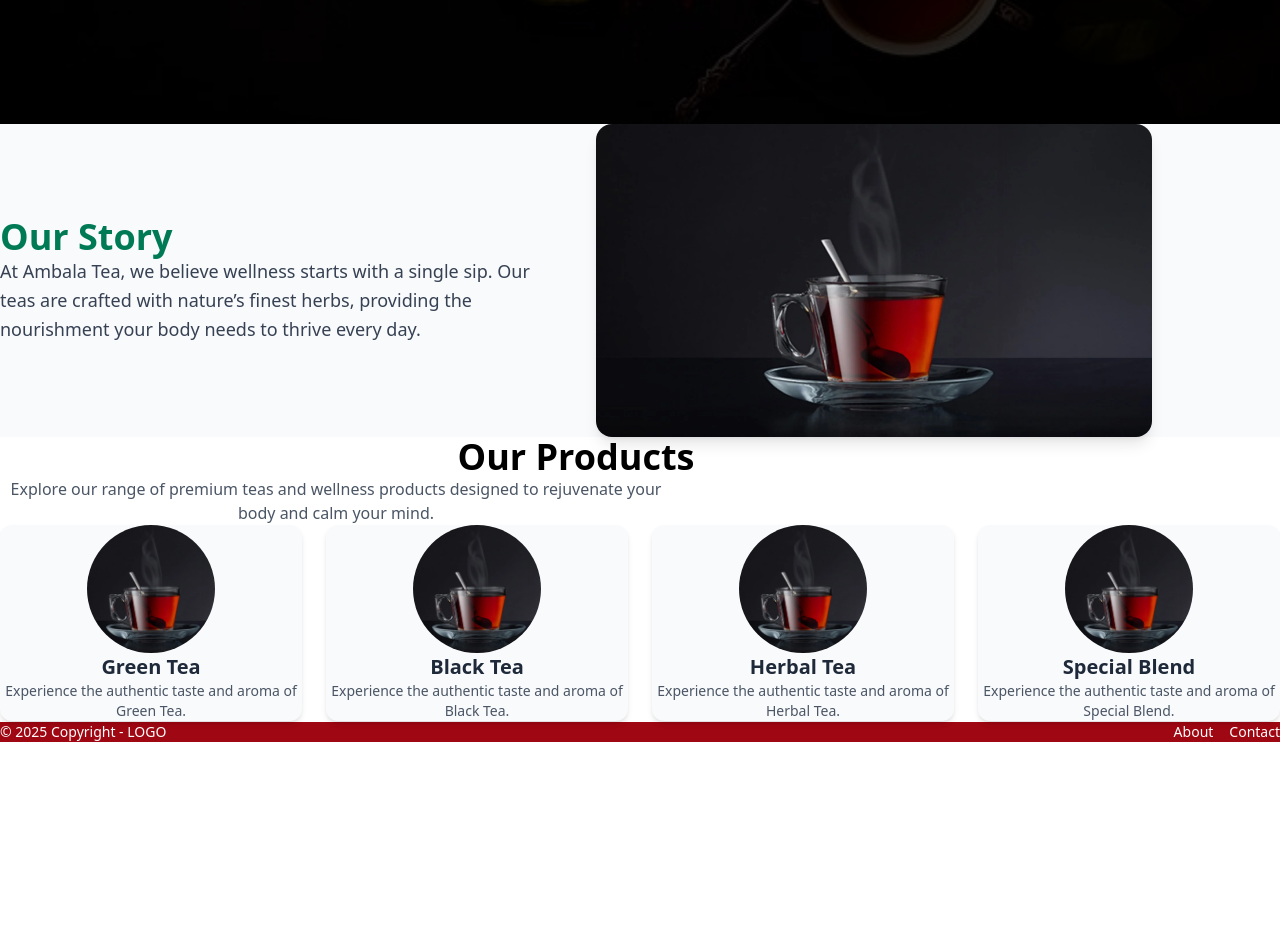
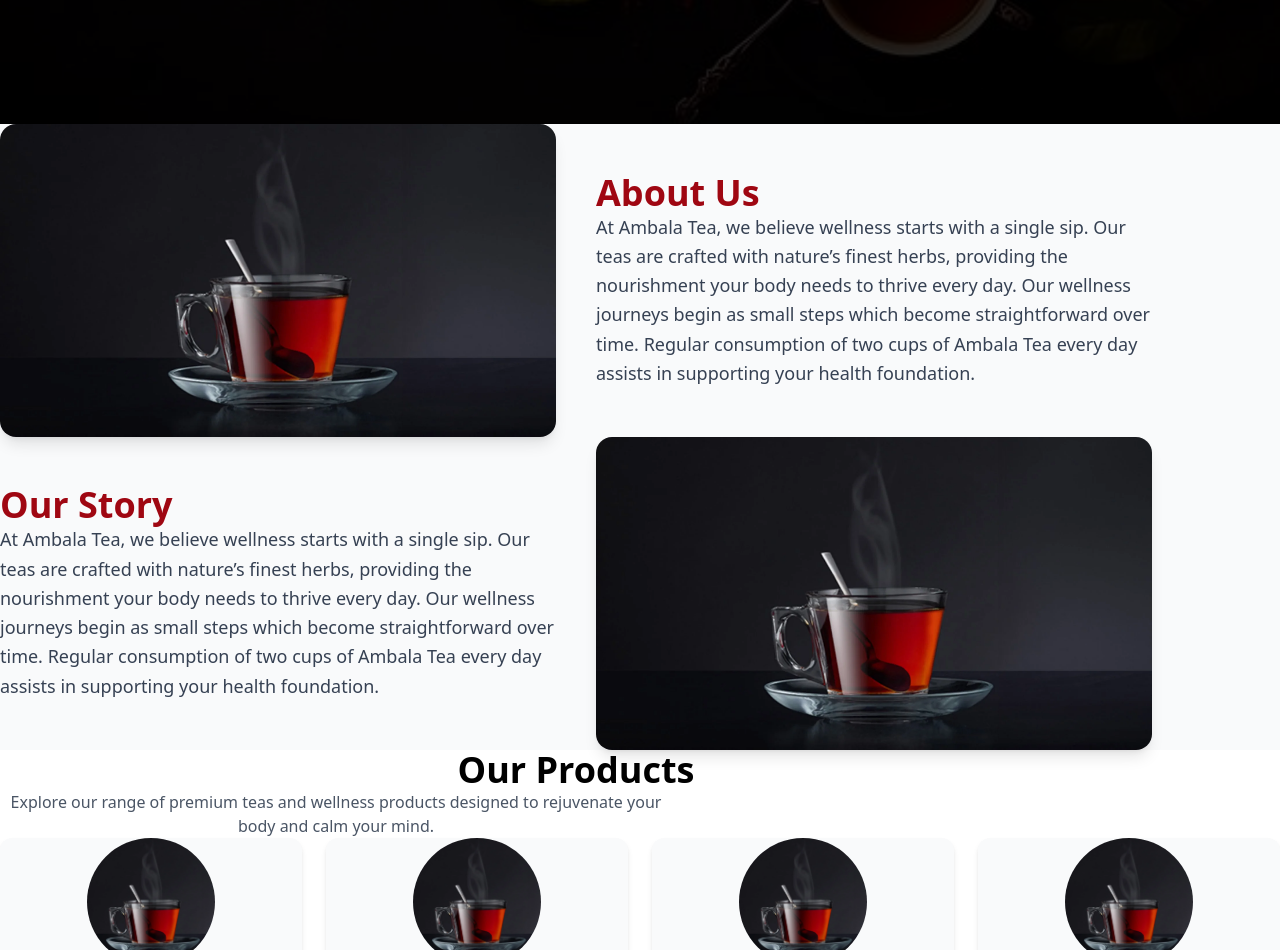
Before and after one commit to aqibzafeer/t, a Next.js app: page / in a window 1280 px wide. Shown: the part 740-1690 px from the top of the page. Before the commit the page ends 1482 px from the top, so only its background shows below. Built offline with nearby package versions, Linux system fonts and the light colour scheme.

Commit message:
homepage

```diff
--- a/app/page.js
+++ b/app/page.js
@@ -25,19 +25,68 @@ export default function Home() {
         </div>
       </div>
 
+
+
       {/* About Section */}
       <section className="w-full bg-gray-50 py-16 px-6 md:px-16">
+
+
+
+
+
+        <div className="max-w-6xl mx-auto grid grid-cols-1 md:grid-cols-2 gap-10 items-center">
+
+
+                    <div className="flex justify-center">
+            <img
+              src="/about.webp"
+              alt="Our Products"
+              className="rounded-2xl shadow-lg w-full  object-cover"
+            />
+          </div>
+
+
+          <div>
+            <h2 className="text-3xl md:text-4xl font-bold text-red-800 mb-4">
+              About Us
+            </h2>
+            <p className="text-gray-700 text-lg leading-relaxed">
+              At Ambala Tea, we believe wellness starts with a single sip. Our teas are crafted
+              with nature’s finest herbs, providing the nourishment your body needs to thrive
+              every day.
+              Our wellness journeys begin as small steps which become straightforward over time.
+              Regular consumption of two cups of Ambala Tea every day assists in supporting your health foundation.
+            </p>
+          </div>
+
+
+
+        </div>
+      </section>
+
+
+      {/* About Section */}
+      <section className="w-full bg-gray-50 py-16 px-6 md:px-16">
+
+
         <div className="max-w-6xl mx-auto grid grid-cols-1 md:grid-cols-2 gap-10 items-center">
           <div>
-            <h2 className="text-3xl md:text-4xl font-bold text-emerald-700 mb-4">
+            <h2 className="text-3xl md:text-4xl font-bold text-red-800 mb-4">
               Our Story
             </h2>
             <p className="text-gray-700 text-lg leading-relaxed">
               At Ambala Tea, we believe wellness starts with a single sip. Our teas are crafted
               with nature’s finest herbs, providing the nourishment your body needs to thrive
               every day.
+
+
+              Our wellness journeys begin as small steps which become straightforward over time.
+              Regular consumption of two cups of Ambala Tea every day assists in supporting your health foundation.
             </p>
           </div>
+
+
+
           <div className="flex justify-center">
             <img
               src="/about.webp"
```
